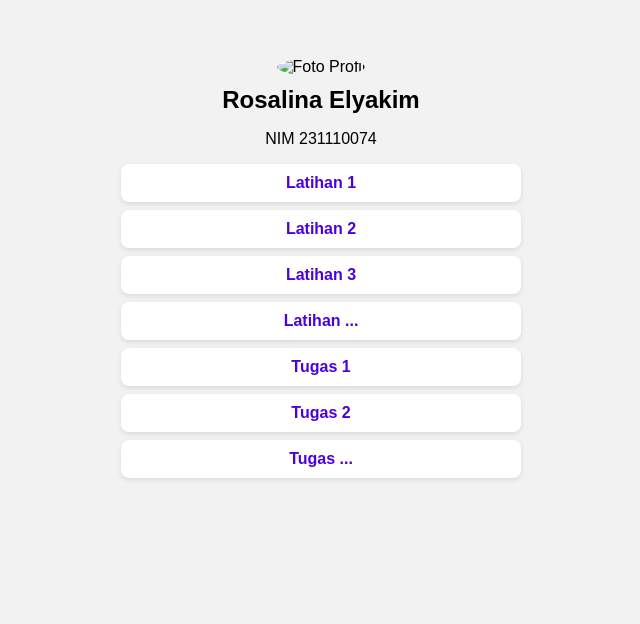
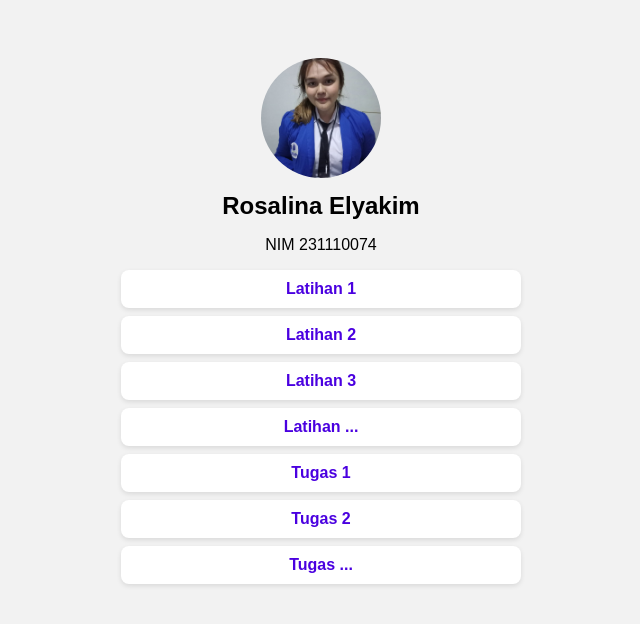
Before and after one commit to Rosalinaee/Pemrograman-Web, a plain HTML site: page index.html in a window 1280 px wide. Shown: the whole page, without its empty margins (319-959 px from the left). Drawn offline with Linux system fonts and the light colour scheme.

Commit message:
index.html

```diff
--- a/index.html
+++ b/index.html
@@ -40,7 +40,7 @@
 </head>
 <body>
   <div class="container">
-    <img src="profile.jpeg" alt="Foto Profil">
+    <img src="Foto Profil.jpeg" alt="Foto Profil">
     <h2>Rosalina Elyakim</h2>
     <p>NIM 231110074</p>
 
```
